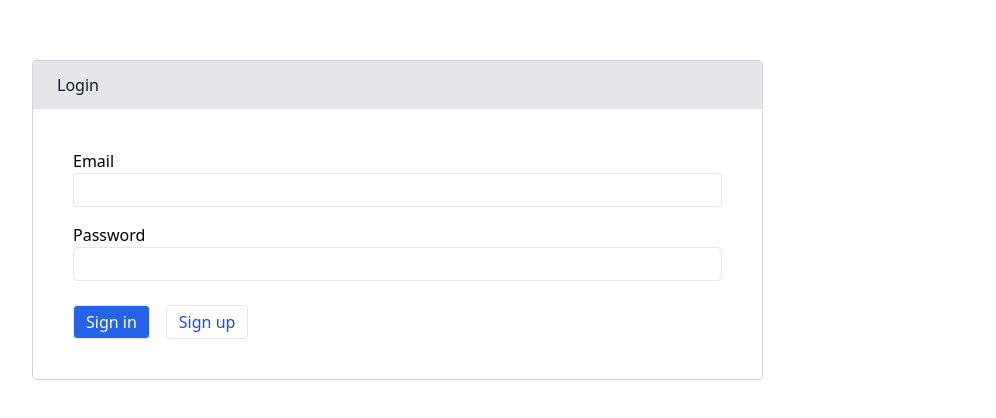
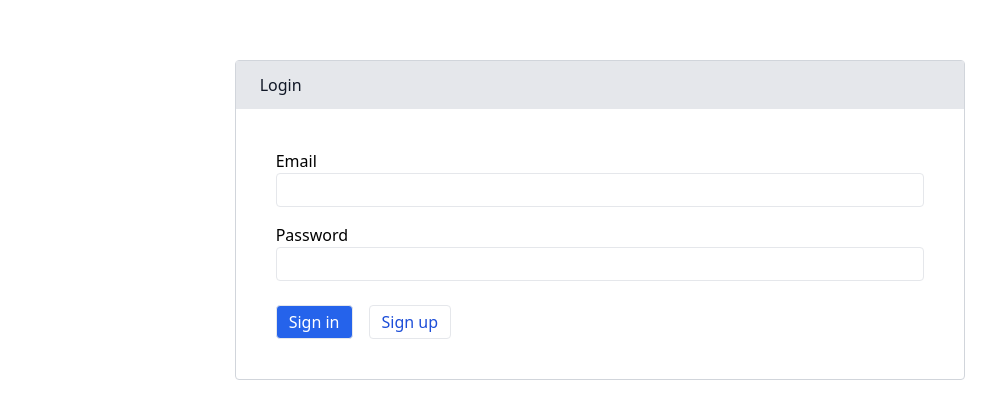
Before and after one commit to muriloloffi/front-innova-connect-avaliacao, a Vue app: page /api/auth/signin in a window 1280 px wide. Shown: the top 418 px of the page, without its empty margins (40-1036 px from the left). Built offline with nearby package versions, Linux system fonts and the light colour scheme.

Commit message:
Update flex container alignment in auth layout

```diff
--- a/src/templates/auth/Layout.vue
+++ b/src/templates/auth/Layout.vue
@@ -10,7 +10,7 @@ if (authStore.user) {
 
 <template>
   <div class="container mx-auto sm:px-4">
-    <div class="flex flex-wrap">
+    <div class="flex flex-wrap justify-center">
       <div class="sm:w-2/3 pr-4 pl-4 sm:mx-1/5 mt-5">
         <router-view />
       </div>
```
